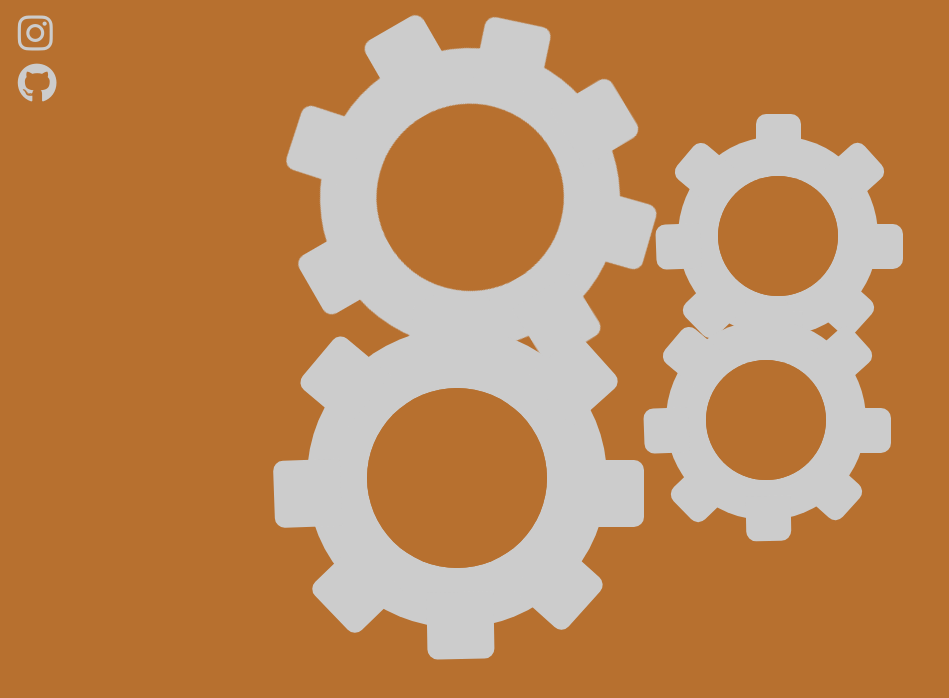
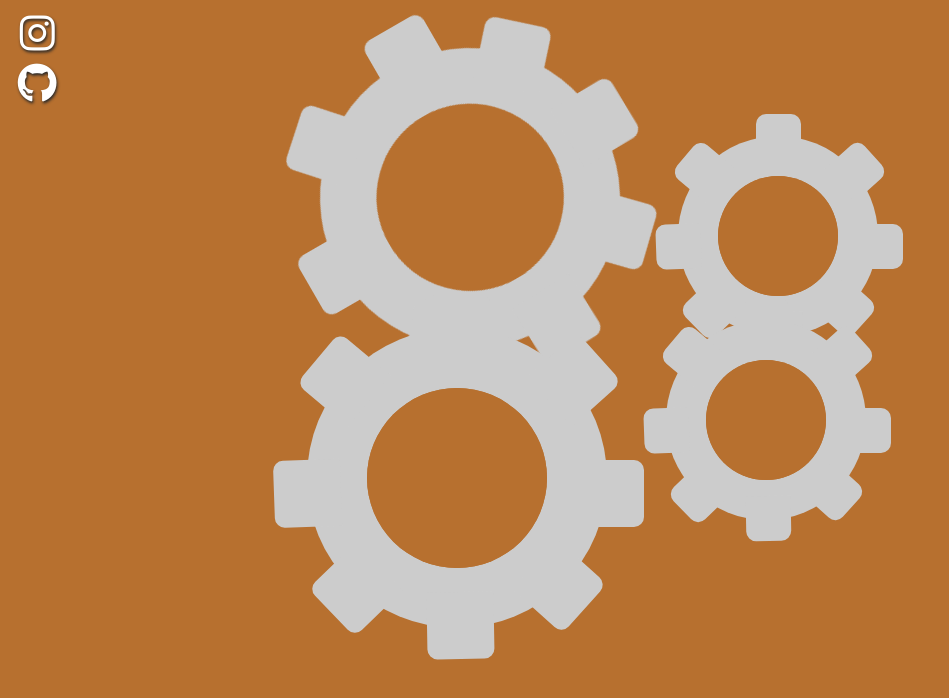
Before and after one commit to tobproject/CSS-Gears-animation, a plain HTML site: page index.html in a window 1280 px wide. Shown: the whole page, without its empty margins (0-949 px from the left). Drawn offline with Linux system fonts and the light colour scheme.

Commit message:
Update styles.css

```diff
--- a/css/styles.css
+++ b/css/styles.css
@@ -1,3 +1,11 @@
+
+* {
+  font-family: 'Trebuchet MS', 'Lucida Sans Unicode', 'Lucida Grande', 'Lucida Sans', Arial, sans-serif;
+  text-align: center;
+  color: #5e3a22;
+  text-shadow: 1px 2px 3px #282828;
+}
+
 
 body{
   /* background-image: url(../img/rusty.bg.jpg); */
@@ -27,7 +35,7 @@ body{
 .fa-instagram:before {
   content: "\f16d";
   font-size: 40px;
-  color: #ccc;
+  color: #fff;
 }
 
 .github{
@@ -37,7 +45,7 @@ body{
 .fa-github:before {
   content: "\f16d";
   font-size: 40px;
-  color: #ccc;
+  color: #fff;
 }
 
 
```
